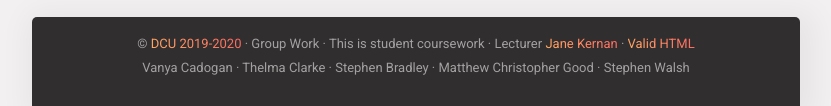
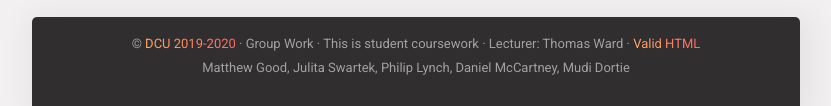
Before and after one commit to DanielMc56/CA115-Project, a plain HTML site: page index.html in a window 1280 px wide. Shown: the part 1716-1822 px from the top of the page, without its empty margins (224-1055 px from the left). Drawn offline with Linux system fonts and the light colour scheme.

Commit message:
Changed Tab name and footer

```diff
--- a/index.html
+++ b/index.html
@@ -143,8 +143,8 @@
 		</div>
 
 		<div class="copy-right">
-			<p> &copy; <a href="https://www.dcu.ie/" target="_blank">DCU 2019-2020</a> &middot; Group Work &middot; This is student coursework &middot; Lecturer <a href="https://www.computing.dcu.ie/~jkernan" target="_blank">Jane Kernan</a> &middot; <a href="http://validator.w3.org/check?uri=referer" title="W3C HTML Validation Service" target="_blank">Valid HTML</a></p>
-			<p>Vanya Cadogan &middot; Thelma Clarke &middot; Stephen Bradley &middot; Matthew Christopher Good &middot; Stephen Walsh</p>
+			<p> &copy; <a href="https://www.dcu.ie/" target="_blank">DCU 2019-2020</a> &middot; Group Work &middot; This is student coursework &middot; Lecturer: Thomas Ward &middot; <a href="http://validator.w3.org/check?uri=referer" title="W3C HTML Validation Service" target="_blank">Valid HTML</a></p>
+			<p>Matthew Good, Julita Swartek, Philip Lynch, Daniel McCartney, Mudi Dortie</p>
 		</div>
 	</footer>
 
```
